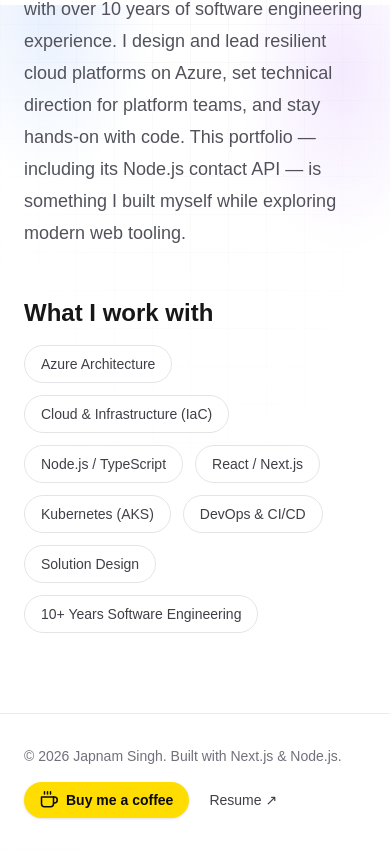
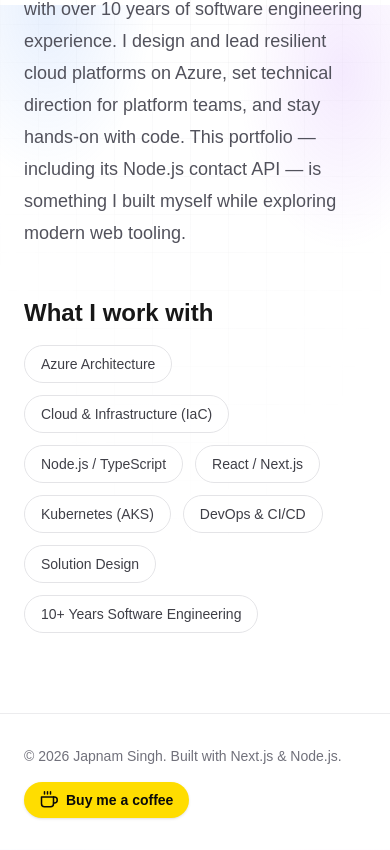
Before and after one commit to japnam89/portfolio, a Next.js app: page /about in a window 390 px wide. Shown: the part 839-1689 px from the top of the page. Built offline with nearby package versions, Linux system fonts and the light colour scheme; no server answers.

Commit message:
feat(ui): remove Resume from navbar, mobile menu, footer, and homepage quick-links

```diff
--- a/src/app/page.tsx
+++ b/src/app/page.tsx
@@ -58,7 +58,6 @@ export default async function Home() {
             {[
               ["Certifications", "/certificates"],
               ["Photography", "/photography"],
-              ["Resume", "/resume"],
             ].map(([label, href]) => (
               <Link
                 key={href}
--- a/src/components/Footer.tsx
+++ b/src/components/Footer.tsx
@@ -8,12 +8,6 @@ export default function Footer() {
         <span>© {year} Japnam Singh. Built with Next.js &amp; Node.js.</span>
         <div className="flex items-center gap-5">
           <BuyMeCoffee />
-          <a
-            href="/resume"
-            className="font-medium text-zinc-700 transition-colors hover:text-blue-600"
-          >
-            Resume ↗
-          </a>
         </div>
       </div>
     </footer>
--- a/src/components/Navbar.tsx
+++ b/src/components/Navbar.tsx
@@ -16,7 +16,6 @@ const links = [
   { href: "/photography", label: "Photography" },
   { href: "/blog", label: "Blog" },
   { href: "/social", label: "Social" },
-  { href: "/resume", label: "Resume" },
 ];
 
 export default function Navbar() {
```
